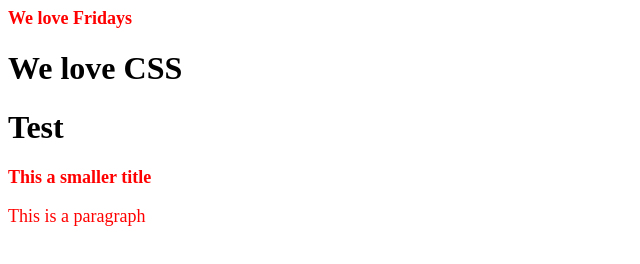
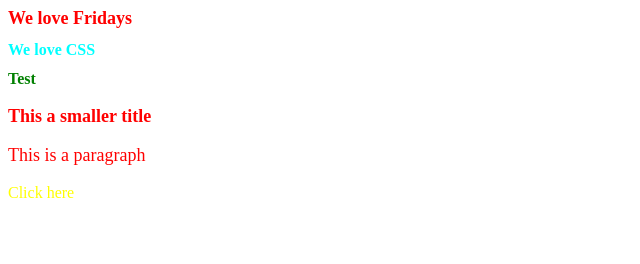
Before and after one commit to evesim/Practica-Front-End-Wantsome, a plain HTML site: page Week3/Practice/index2.html in a window 1280 px wide. Shown: the whole page, without its empty margins (0-640 px from the left). Drawn offline with Linux system fonts and the light colour scheme.

Commit message:
week3 course1

```diff
--- a/Week3/Practice/index2.html
+++ b/Week3/Practice/index2.html
@@ -5,26 +5,37 @@
         <meta charset="UTF-8" />
         <title>Week 3, course 1</title>
         <style>
-            h1{
-                color:green:
+            * /* targets the whole file*/{
+                font-size: 16px;
             }
 
-            .my-title{
-                color:red;
+            h1 {
+                color: green;
+            }
+
+            .my-title {
+                color: red;
                 font-size: 18px;
             }
 
+            .my-second-title {
+                color: cyan;
+            }
+
+            #my-button {
+                color: yellow;
+            }
         </style>
 
     </head>
 
     <body>
         <h1 class="my-title">We love Fridays</h1>
-        <h1>We love CSS</h1>
+        <h1 class="my-second-title">We love CSS</h1>
         <h1>Test</h1>
         <h3 class="my-title">This a smaller title</h3>
         <p class="my-title">This is a paragraph</p>
-
+        <p id="my-button">Click here</p>
     </body>
 
     </html>
```
Also changed, not shown: Week3/Practice/selectors.html (added, +18 -0 lines).
